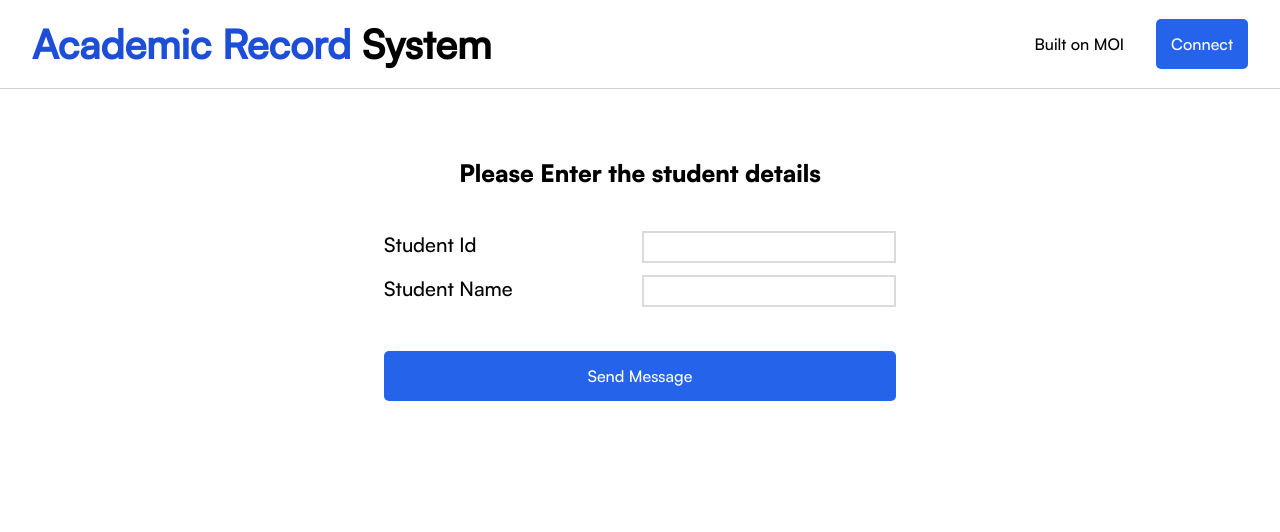
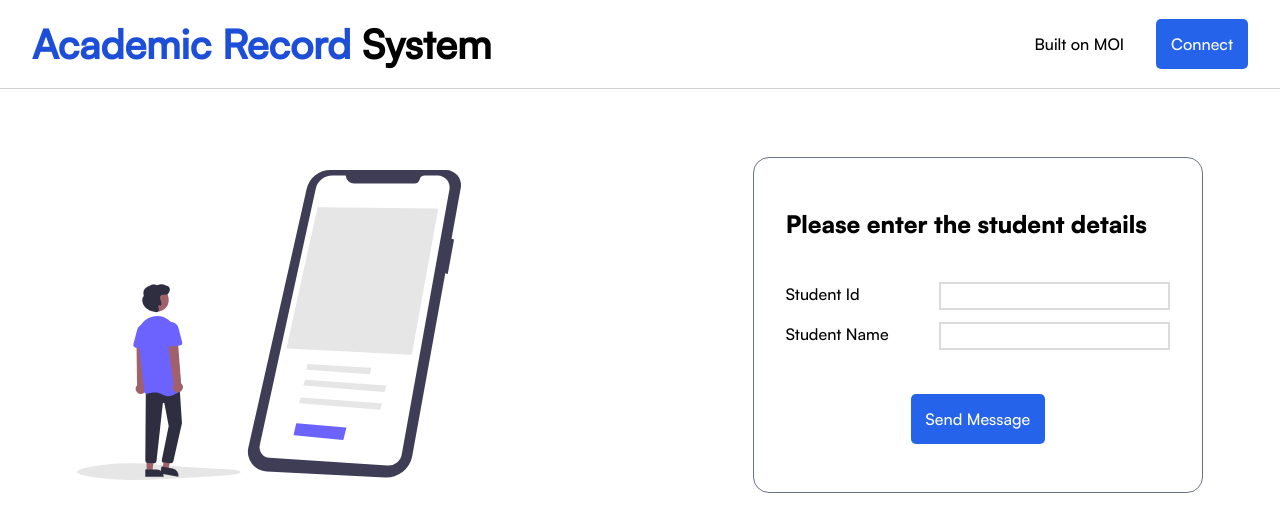
Before and after one commit to DakshSahani/decentralized-academic-records-system, a React (Create React App) app in the folder client/: page /view in a window 1280 px wide. Shown: the top 532 px of the page. Built offline with nearby package versions, Linux system fonts and the light colour scheme; what js-moi-sdk would draw is missing.

Commit message:
Some changes in design

```diff
--- a/client/src/App.css
+++ b/client/src/App.css
@@ -30,6 +30,7 @@
 /* font-family: 'Inter', sans-serif;*/
 
 body {
+  height: 100%;
   font-size: 16px;
   font-weight: normal;
   overflow-x: hidden;
@@ -140,9 +141,10 @@ header {
 .navbar {
   background-color: white;
   position: sticky;
-  padding: 0 2rem;
+  padding: 2rem;
+  padding-inline: 6vw;
   top: 0;
-  margin-bottom: 50px;
+  margin-bottom: 20px;
   display: flex;
   align-items: center;
   justify-content: space-between;
--- a/client/src/components/AllStudent.jsx
+++ b/client/src/components/AllStudent.jsx
@@ -2,9 +2,15 @@ import ListComponent from "./ListComponent"
 
 export default function AllStudent() {
   return (
-    <div className="w-full flex flex-col items-center">
-        <h2 className="m-0 text-[#]">SELECT STUDENT</h2>
-        <ul>
+    <div className="w-[98%] flex justify-between px-[30px] relative">
+        <div>
+            <div className="pt-[2vh] sticky left-2 top-32 flex flex-col gap-16">
+                <h3 className="m-0 ">Select Student</h3>
+                <img className="md:w-[30vw] lg:w-[35vw] " src="/select-student.svg" alt="select student" />
+            </div>
+        </div>
+        <div className="w-[55%] flex flex-col items-center">
+            <ul className="w-full">
                 {
                     students.map((student, indx)=>
                     <ListComponent
@@ -17,6 +23,7 @@ export default function AllStudent() {
                     )
                 }
             </ul>
+        </div>
     </div>
   )
 }
--- a/client/src/components/ListComponent.jsx
+++ b/client/src/components/ListComponent.jsx
@@ -3,11 +3,11 @@ import { Link } from "react-router-dom";
 export default function ListComponent({heading, id, to, ...other}) {
   return (
     <Link
-        className='w-[90vw] p-6 m-10 border border-gray-500 rounded-3xl flex justify-between items-center hover:cursor-pointer transform transition-transform duration-300 hover:scale-[1.03]'
+        className='w-full p-4 m-6 border border-gray-500 rounded-2xl flex justify-between items-center hover:cursor-pointer transform transition-transform duration-300 hover:scale-[1.03]'
         to={to}
         {...other}
     >
-            <p className="text-2xl">{heading}</p>
+            <p className="text-xl">{heading}</p>
             <div className="flex items-center gap-2">
                 <p className="text-gray-500">
                     id
--- a/client/src/pages/SharedLayout.js
+++ b/client/src/pages/SharedLayout.js
@@ -15,7 +15,7 @@ export default function SharedLayout({wallet, setWallet})
   };
 
   return (
-    <div className="app">
+    <div className="app h-full">
       <Navbar updateWallet={updateWallet} wallet={wallet} showConnectModal={showConnectModal} />
 
       <Toaster />
@@ -25,8 +25,9 @@ export default function SharedLayout({wallet, setWallet})
         showConnectModal={showConnectModal}
         updateWallet={updateWallet}
       />
-
-      <Outlet />
+      <main className="h-full">
+        <Outlet />
+      </main>
     </div>
   );
 }
--- a/client/src/pages/ViewPage.js
+++ b/client/src/pages/ViewPage.js
@@ -19,22 +19,27 @@ export default function ViewPage() {
   }
 
   return (
-    <div className="flex flex-col pt-4 items-center">
+    <div className="px-[6vw] w-full flex pt-12 items-center justify-between">
+      <div>
+        <img src="/enter-student-details.svg" alt="Student Details" className="w-[30vw]"/>
+      </div>
+
       {/* Input form */}
-      <h4>Please Enter the student details</h4>
-      <form onSubmit={handleSubmit} className="pt-10 flex flex-col gap-3 sm:w-[50%] md:w-[35%] lg:w-[40%]">
-        <div className="flex w-full justify-between text-xl">
+      <div className="sm:w-[50%] md:w-[35%] lg:w-[40%] border border-gray-500 rounded-2xl p-8 py-12 flex flex-col items-between">
+        <h4>Please enter the student details</h4>
+        <form onSubmit={handleSubmit} className="pt-10 flex flex-col gap-3 items-center justify-center">
+          <div className="flex w-full justify-between">
             <label>Student Id</label>
             <input
-            className="border-2 border-[#68707D40]"
+              className="w-[60%] border-2 border-[#68707D40]"
               name="id"
               onChange={handleChange}
             />
           </div>
-        <div className="flex w-full justify-between text-xl">
+          <div className="flex w-full justify-between">
             <label>Student Name</label>
             <input
-            className="border-2 border-[#68707D40]"
+              className="w-[60%] border-2 border-[#68707D40]"
               name="name"
               onChange={handleChange}
             />
@@ -49,5 +54,7 @@ export default function ViewPage() {
           </button>
         </form>
       </div>
+
+    </div>
   );
 }
```
Also changed, not shown: client/public/enter-student-details.svg (added), client/public/select-student.svg (added). Lines whose indentation alone changed are shown as unchanged.
